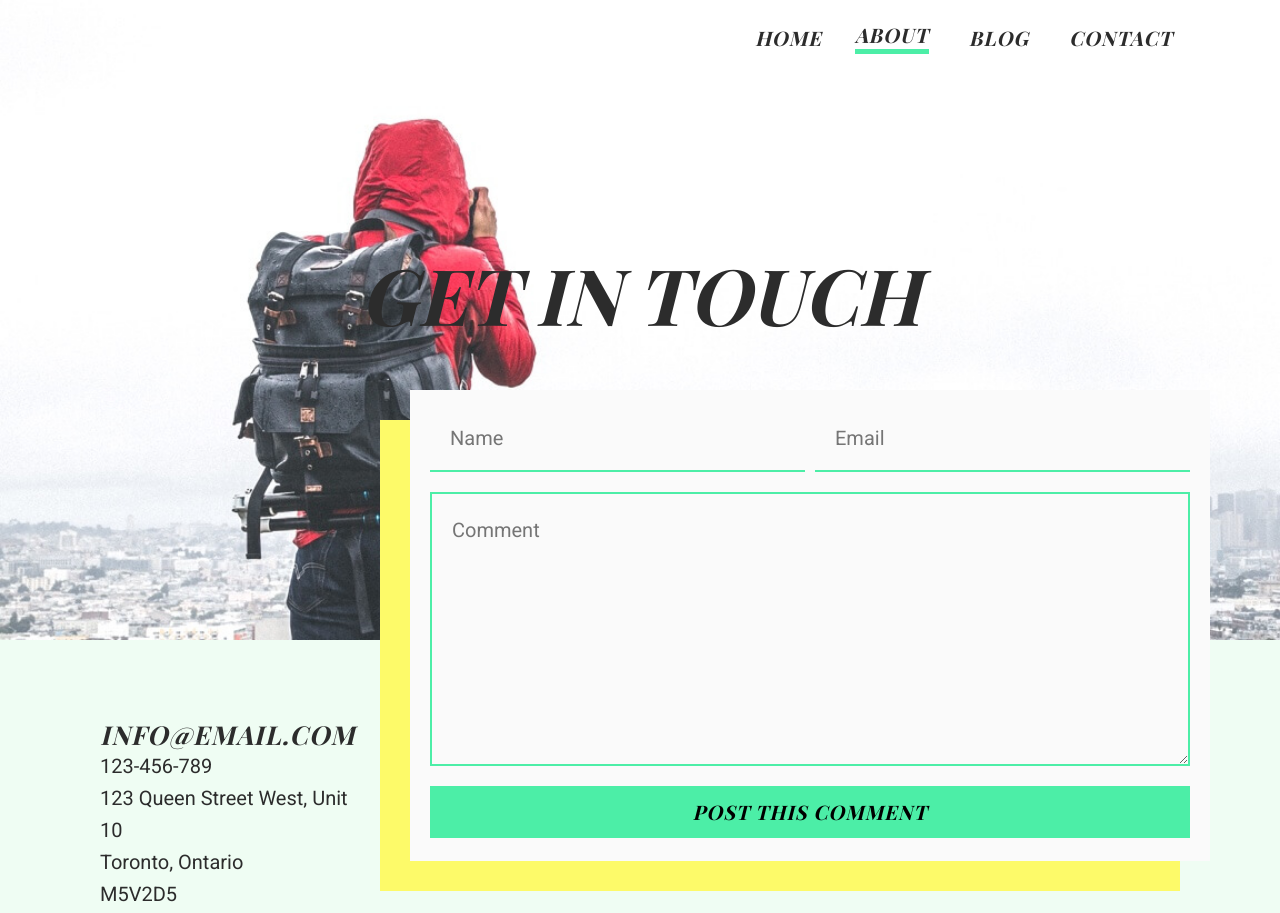
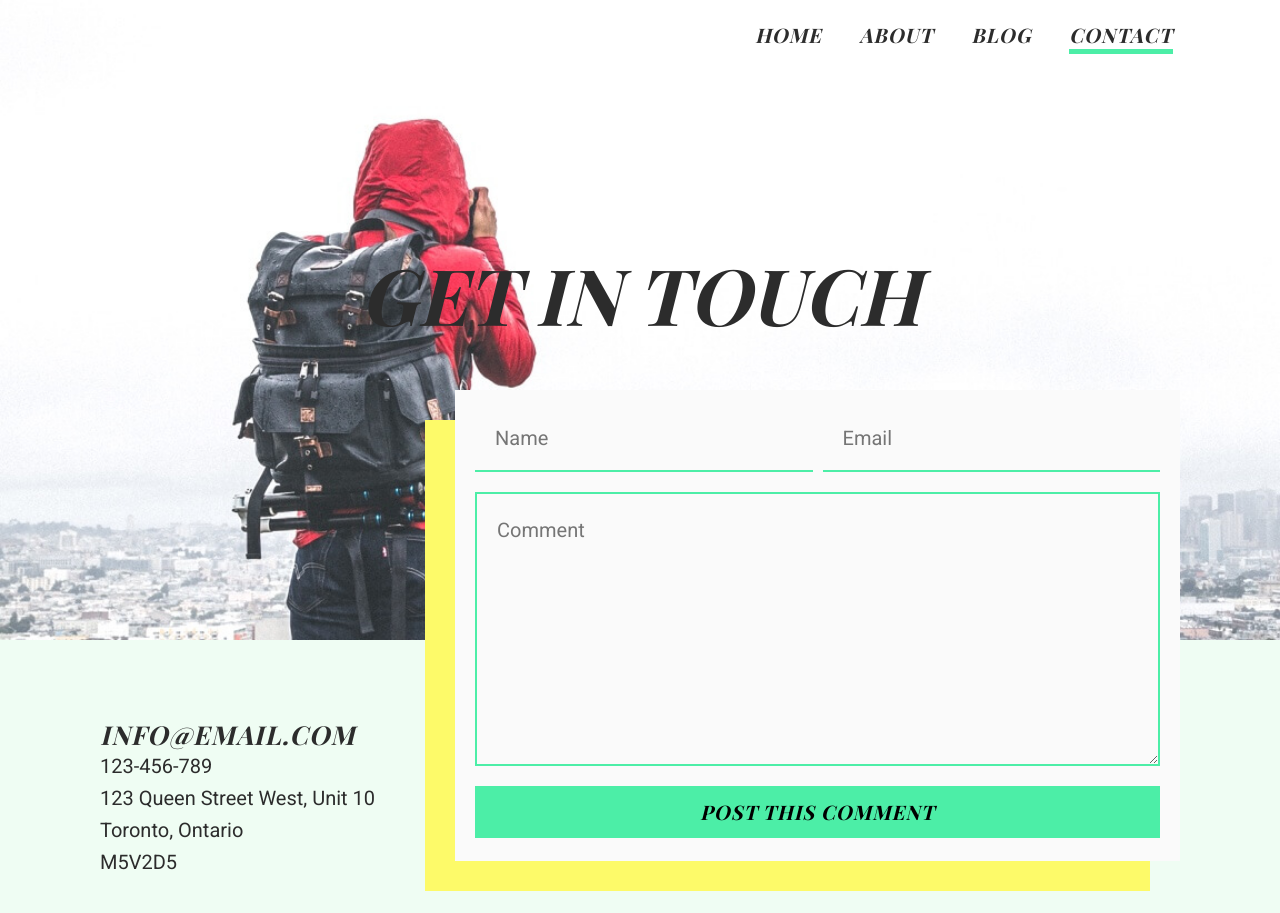
Before and after one commit to samnjab/project-1, a plain HTML site: page pages/contact.html in a window 1280 px wide. Shown: the top 913 px of the page. Drawn offline with nearby package versions, Linux system fonts and the light colour scheme; a web font is replaced by a local one.

Commit message:
added border to menu-nav to prevent jump

```diff
--- a/pages/contact.html
+++ b/pages/contact.html
@@ -22,9 +22,9 @@
             <nav>
                 <ul class="menu-nav">
                     <li class="linked"><a href="../index.html">Home</a></li>
-                    <li class="active"><a href="blog.html">About</a></li>
+                    <li class="linked"><a href="./about.html">About</a></li>
                     <li class="linked"><a href="#">Blog</a></li>
-                    <li class="linked"><a href="contact.html">Contact</a></li>
+                    <li class="active"><a href="contact.html">Contact</a></li>
                 </ul>
             </nav>
             <h1>Get in touch</h1>
--- a/styles/sass/pages/partials/_about-sections.scss
+++ b/styles/sass/pages/partials/_about-sections.scss
@@ -25,7 +25,9 @@ header {
 
                 .active {
                     border-bottom: $sea-green 5px solid;
-                    margin-left: 0;
+                }
+                .linked {
+                    border-bottom: rgb(255, 255, 255, 0) 5px solid;
                 }
             }
         }
--- a/styles/sass/pages/partials/_contact-sections.scss
+++ b/styles/sass/pages/partials/_contact-sections.scss
@@ -26,7 +26,9 @@ header {
 
                 .active {
                     border-bottom: $sea-green 5px solid;
-                    margin-left: 0;
+                }
+                .linked {
+                    border-bottom: rgb(255,255,255,0) 5px solid;
                 }
             }
         }
@@ -56,8 +58,8 @@ header {
         }
         .form-box{
             background-color: $canary;
-            @include wrap($margin:0px, $number-in-a-row:calc(4/3), $min-width:auto, $max-width:800px);
-            margin: 0px 0px 0 0px 0px;
+            @include wrap($margin:30px, $number-in-a-row:1.5, $min-width:auto, $max-width:800px);
+            margin: 0px 0px 0 0px 60px;
             @include detach(-300px, 0, 300px, 0);
             @media (max-width:1110px) {
                 position: static;
--- a/styles/sass/partials/_sections.scss
+++ b/styles/sass/partials/_sections.scss
@@ -20,7 +20,9 @@ header{
                 }
                 .active{
                     border-bottom: $sea-green 5px solid;
-                    margin-left:0;
+                }
+                .linked {
+                    border-bottom: rgb(255, 255, 255, 0) 5px solid;
                 }
             }
         }
```
Also changed, not shown: styles/sass/pages/about.css, styles/sass/pages/contact.css, styles/sass/styles.css, 3 other files.
